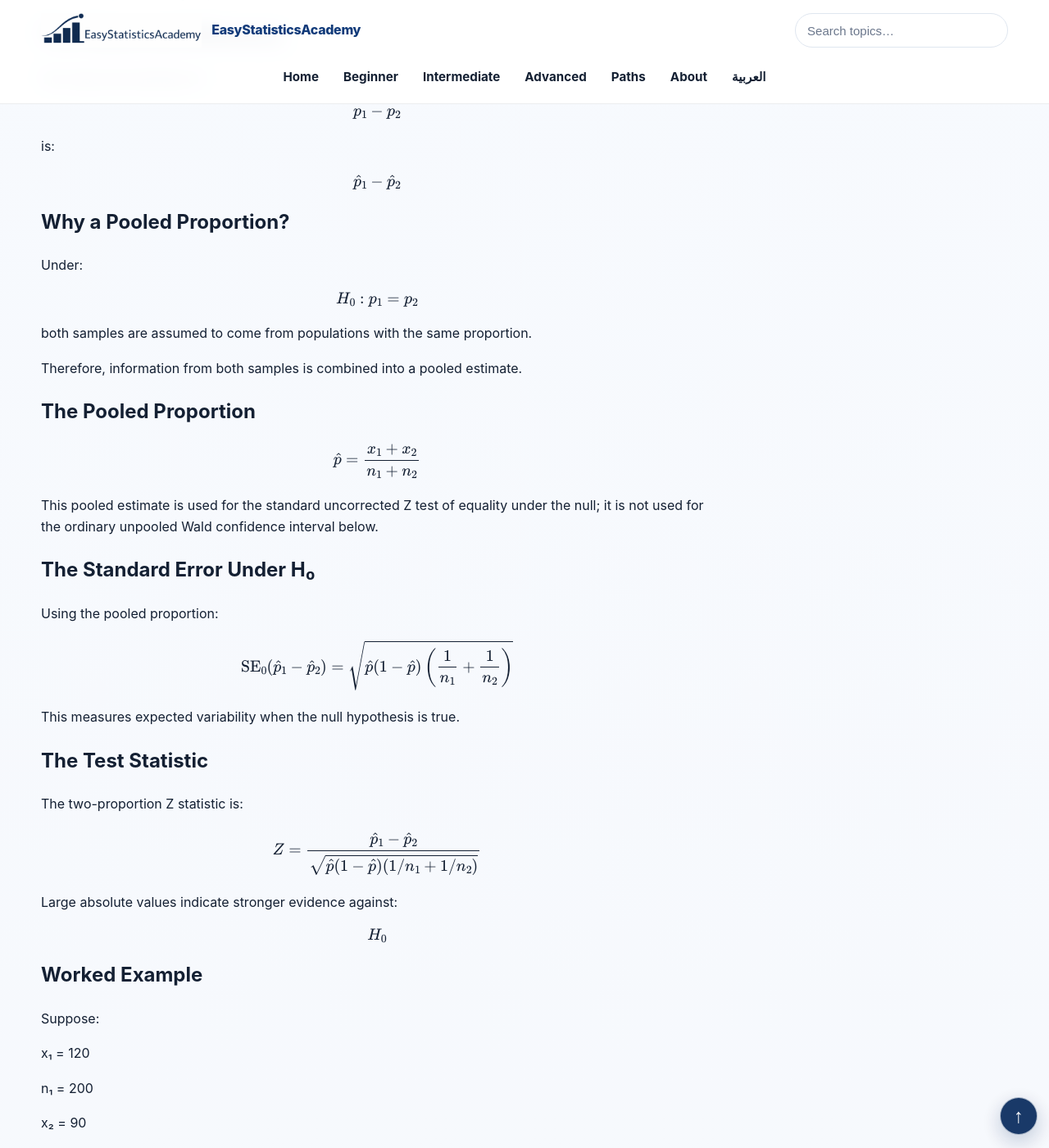
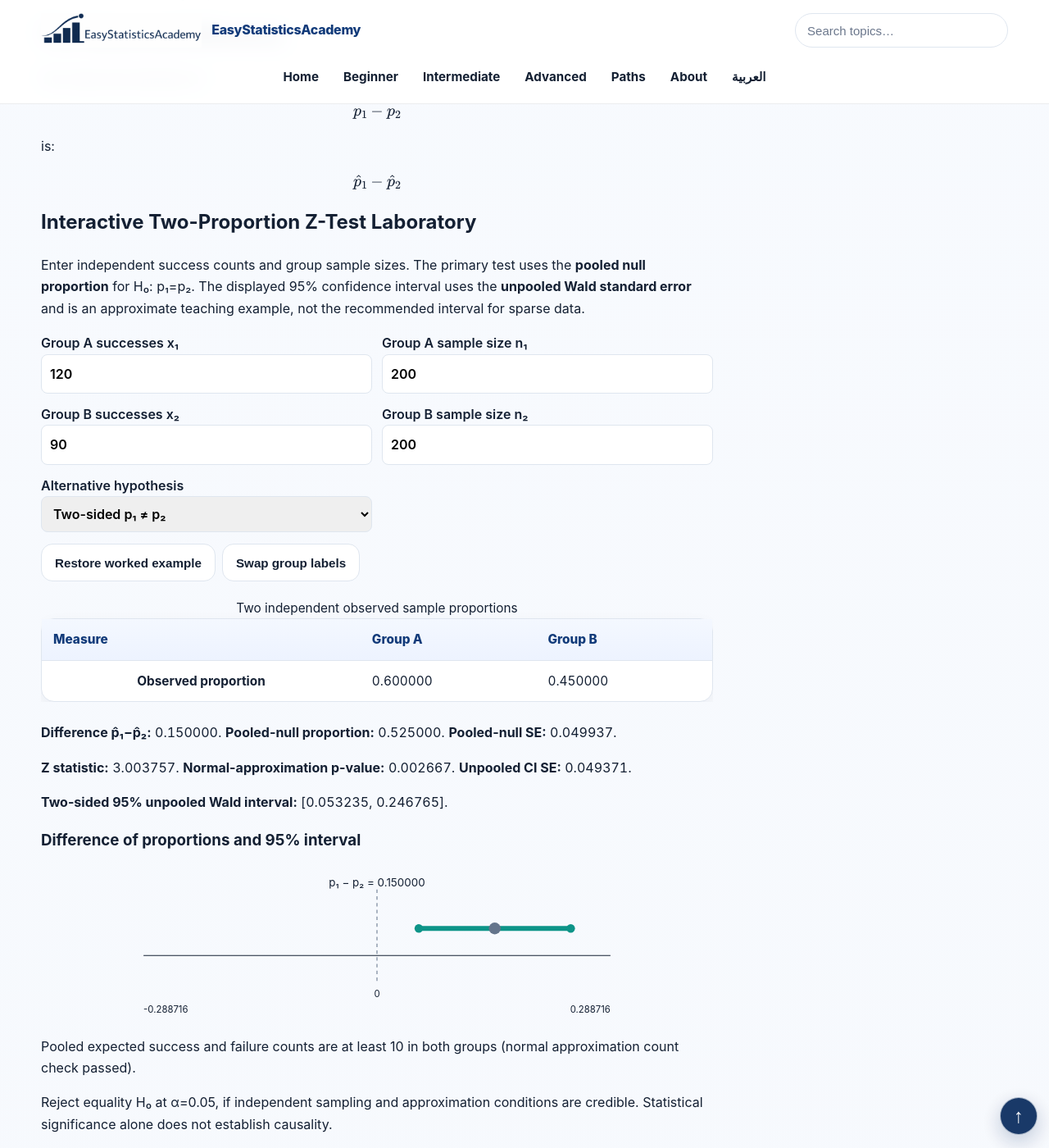
Before and after one commit to ammar-homaida-statistics/easystatisticsacademy, a Jekyll site: the page built from inference/classical-tests/two-proportion-z-test/index.md, in a window 1280 px wide and 1400 px high, scrolled down 2393 px. Shown: the whole window at 82% size. Built offline with Jekyll 4.4.1, drawn with Linux system fonts in a browser that asks for light colours; some of the changed text lies outside the part shown.

Commit message:
Batch #70: add interactive two-proportion Z-test laboratory

```diff
--- a/inference/classical-tests/two-proportion-z-test/index.md
+++ b/inference/classical-tests/two-proportion-z-test/index.md
@@ -236,6 +236,57 @@ p_1-p_2
     \[
 \hat p_1-\hat p_2
 \]
+
+    <!-- Batch #70: independent-group two-proportion Z laboratory -->
+<section class="concept-box" id="esa-two-proportion-lab" aria-labelledby="esa-2p-heading">
+<h2 id="esa-2p-heading">Interactive Two-Proportion Z-Test Laboratory</h2>
+<p>Enter independent success counts and group sample sizes. The primary test uses the <strong>pooled null proportion</strong> for H₀: p₁=p₂. The displayed 95% confidence interval uses the <strong>unpooled Wald standard error</strong> and is an approximate teaching example, not the recommended interval for sparse data.</p>
+<div class="esa-2p-fields">
+<label for="esa-2p-x1">Group A successes x₁ <input id="esa-2p-x1" type="number" min="0" step="1" value="120"></label>
+<label for="esa-2p-n1">Group A sample size n₁ <input id="esa-2p-n1" type="number" min="1" step="1" value="200"></label>
+<label for="esa-2p-x2">Group B successes x₂ <input id="esa-2p-x2" type="number" min="0" step="1" value="90"></label>
+<label for="esa-2p-n2">Group B sample size n₂ <input id="esa-2p-n2" type="number" min="1" step="1" value="200"></label>
+<label for="esa-2p-alternative">Alternative hypothesis
+<select id="esa-2p-alternative"><option value="two-sided">Two-sided p₁ ≠ p₂</option>
+<option value="greater">Group A greater p₁ &gt; p₂</option>
+<option value="less">Group A less p₁ &lt; p₂</option></select></label>
+</div>
+<div class="esa-2p-controls"><button class="btn btn-outline" type="button" id="esa-2p-reset">Restore worked example</button>
+<button class="btn btn-outline" type="button" id="esa-2p-swap">Swap group labels</button></div>
+<p id="esa-2p-error" role="alert" hidden></p>
+<div id="esa-2p-results" aria-live="polite" aria-atomic="true">
+<div class="table-wrap"><table><caption>Two independent observed sample proportions</caption>
+<thead><tr><th>Measure</th><th>Group A</th><th>Group B</th></tr></thead>
+<tbody><tr><th scope="row">Observed proportion</th><td><output id="esa-2p-p1"></output></td><td><output id="esa-2p-p2"></output></td></tr></tbody>
+</table></div>
+<p><strong>Difference p̂₁−p̂₂:</strong> <output id="esa-2p-diff"></output>.
+<strong>Pooled-null proportion:</strong> <output id="esa-2p-pooled"></output>.
+<strong>Pooled-null SE:</strong> <output id="esa-2p-pooledSE"></output>.</p>
+<p><strong>Z statistic:</strong> <output id="esa-2p-z"></output>.
+<strong>Normal-approximation p-value:</strong> <output id="esa-2p-p"></output>.
+<strong>Unpooled CI SE:</strong> <output id="esa-2p-seCI"></output>.</p>
+<p><strong>Two-sided 95% unpooled Wald interval:</strong>
+[<output id="esa-2p-lower"></output>, <output id="esa-2p-upperCI"></output>].</p>
+<h3>Difference of proportions and 95% interval</h3>
+<svg id="esa-2p-plot" viewBox="0 0 620 185" role="img" aria-label="Difference of proportions with interval and zero reference"></svg>
+<p id="esa-2p-conditions"></p><p id="esa-2p-conclusion"></p><p id="esa-2p-interpretation"></p>
+</div>
+<p class="muted-mini">The two independent groups should be sampled appropriately; individual observations must not be paired or repeated across groups without accounting for dependence. Pooled expected success and failure counts should each be at least 10 for the conventional normal-approximation check. The uncorrected pooled Z test is not identical to an unpooled Wald confidence interval, and their conclusions can differ near the threshold. The result is approximate; no user data are stored.</p>
+</section>
+<style>
+#esa-two-proportion-lab{max-width:100%;min-width:0;box-sizing:border-box;overflow-wrap:anywhere}
+#esa-two-proportion-lab .esa-2p-fields{display:grid;grid-template-columns:repeat(2,minmax(0,1fr));gap:12px;margin:14px 0}
+#esa-two-proportion-lab label{display:block;font-weight:600}
+#esa-two-proportion-lab input,#esa-two-proportion-lab select{box-sizing:border-box;display:block;width:100%;min-width:0;max-width:100%;font:inherit;padding:10px;border:1px solid var(--border);border-radius:8px}
+#esa-two-proportion-lab .esa-2p-controls{display:flex;flex-wrap:wrap;gap:8px;margin:12px 0}
+#esa-two-proportion-lab [hidden]{display:none!important}
+#esa-two-proportion-lab svg{display:block;width:100%;height:auto;max-width:640px;margin:12px auto}
+#esa-two-proportion-lab output{font-variant-numeric:tabular-nums}
+#esa-two-proportion-lab :is(input,select,button):focus-visible{outline:2px solid var(--accent);outline-offset:2px}
+@media(max-width:650px){#esa-two-proportion-lab .esa-2p-fields{grid-template-columns:minmax(0,1fr)}}
+@media print{#esa-two-proportion-lab .esa-2p-controls{display:none}}
+</style>
+<script defer src="/js/two-proportion-z-explorer.js"></script>
 
     <h2>Why a Pooled Proportion?</h2>
 
```
